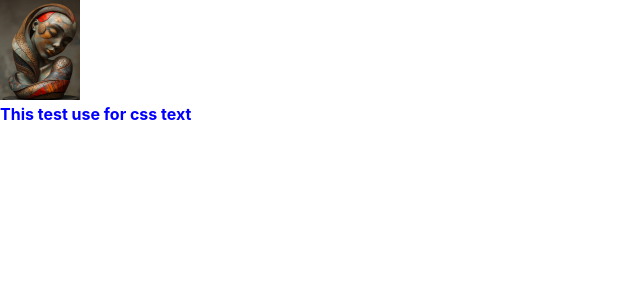
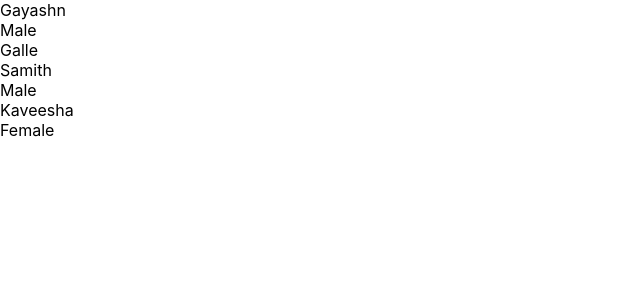
Before and after one commit to ChanukaNadun/React-Team, a React (Create React App) app: page / in a window 1280 px wide. Shown: the top 300 px of the page, without its empty margins (0-640 px from the left). Built offline with nearby package versions, Linux system fonts and the light colour scheme.

Commit message:
add map funtion

```diff
--- /dev/null
+++ b/src/MapFuntion.js
@@ -0,0 +1,39 @@
+import React from 'react'
+
+const MapFuntion = () => {
+    const userDetails =[
+        {
+            id:1,
+            name:"Gayashn",
+            gender:"Male",
+            town:"Galle"
+        },
+        {
+            id:2,
+            name:"Samith",
+            gender:"Male"
+          },
+          {
+            id:3,
+            name:"Kaveesha",
+            gender:"Female"
+          },
+    ]
+  return (
+    <div>
+      {
+        userDetails.map((data =>
+            <div>
+            <div>{data.name}</div>
+            <div>{data.gender}</div>
+            <div>{data.town}</div>
+            </div>
+
+        )
+        )
+      }
+    </div>
+  )
+}
+
+export default MapFuntion
--- a/src/index.js
+++ b/src/index.js
@@ -3,11 +3,12 @@ import ReactDOM from 'react-dom/client';
 import './index.css';
 import App from './App';
 import reportWebVitals from './reportWebVitals';
+import MapFuntion from './MapFuntion'
 
 const root = ReactDOM.createRoot(document.getElementById('root'));
 root.render(
   <React.StrictMode>
-    <App />
+    <MapFuntion />
   </React.StrictMode>
 );
 
```
Also changed, not shown: src/MapTest.js (added, +32 -0 lines), src/map.js (added, +40 -0 lines).
